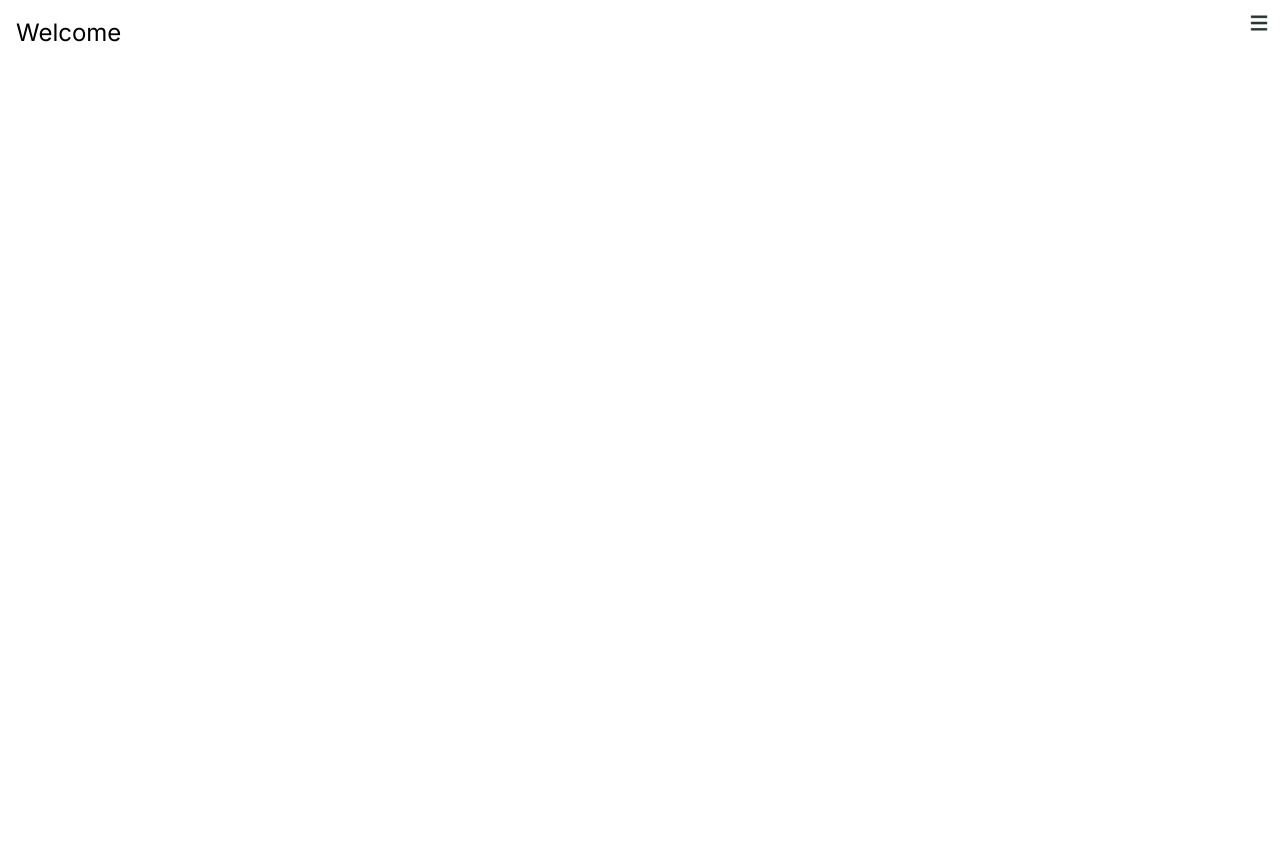
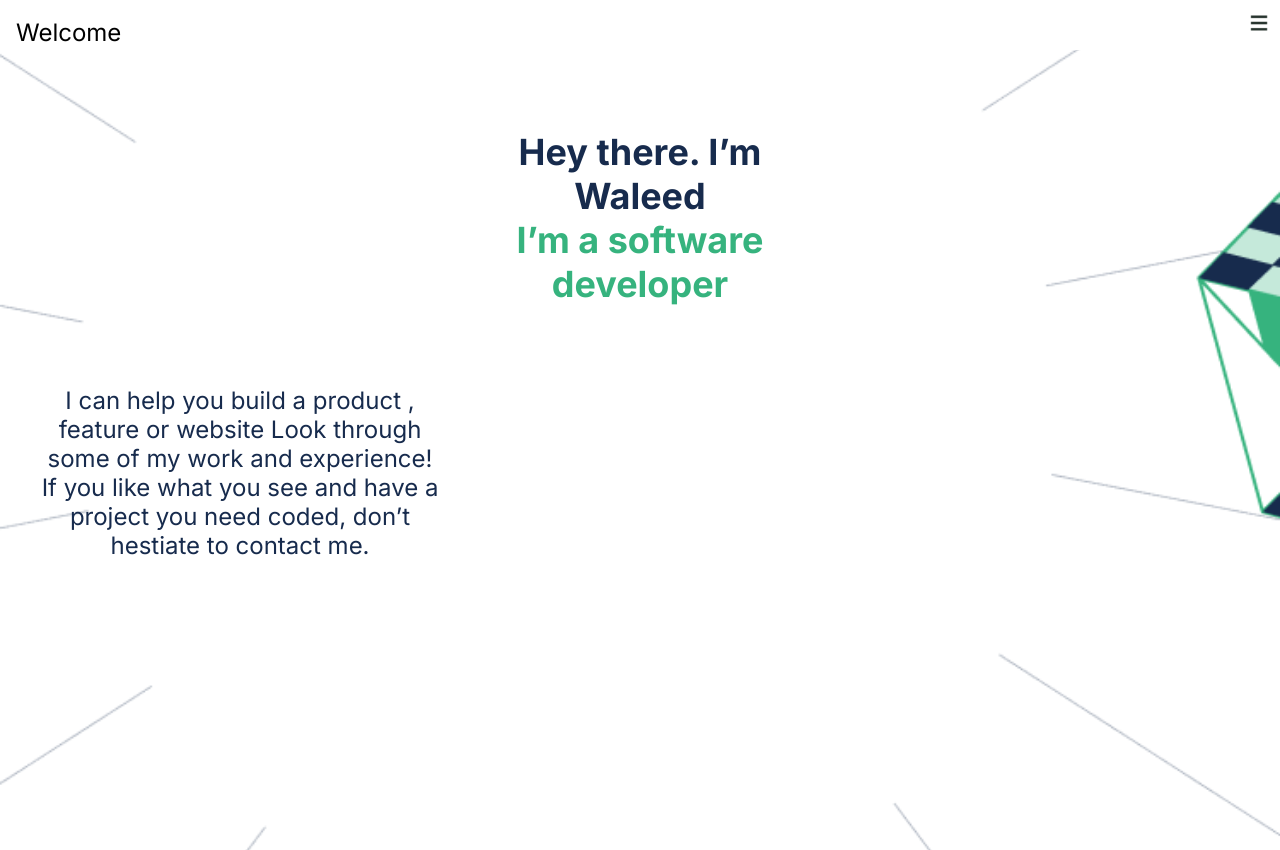
Before and after one commit to developerwaleed/Portfolio, a website: page index.html in a window 1280 px wide. Before the commit the page ends 808 px from the top, so only its background shows below. Drawn offline with Linux system fonts and the light colour scheme.

Commit message:
Add Sub-Header

```diff
--- a/index.html
+++ b/index.html
@@ -15,7 +15,20 @@
             <img class="menu" src="./icons/menu.png" alt="menu" height="30px" width="22px">
         </header>
 
+        <div class="landing-section">
 
+            <section class="landing-text">
+
+                <h2>Hey there. I’m <br>Waleed<br>
+                <span id="landingtext">I’m a software <br>developer</span>
+                </h2>
+                <p id="landingtext2">
+                    I can help you build a product , feature or website Look through some of my work and experience! If you like what you see and have a project you need coded,
+                    don’t hestiate to contact me.<br>
+
+                </p>
+            </section>
+        </div>
     </div>
 </body>
 </html>
--- a/style.css
+++ b/style.css
@@ -26,3 +26,31 @@ header {
 .menu {
   margin-right: 10px;
 }
+
+.landing-text {
+    text-align: center;
+    color: #172b4d;
+    font-size: 1.5rem;
+    margin-top: 5rem;
+  }
+
+  #landingtext {
+    color: #36b37e;
+  }
+
+  .landing-section {
+    display: inline-block;
+    height: 100vh;
+    width: 100vw;
+    background-image: url(./icons/BG.png);
+    background-repeat: no-repeat;
+    background-size: cover;
+    background-position: center;
+  }
+
+  #landingtext2 {
+    width: 25rem;
+    height: 20rem;
+    margin-top: 5rem;
+    margin-left: 2.5rem;
+  }
```
